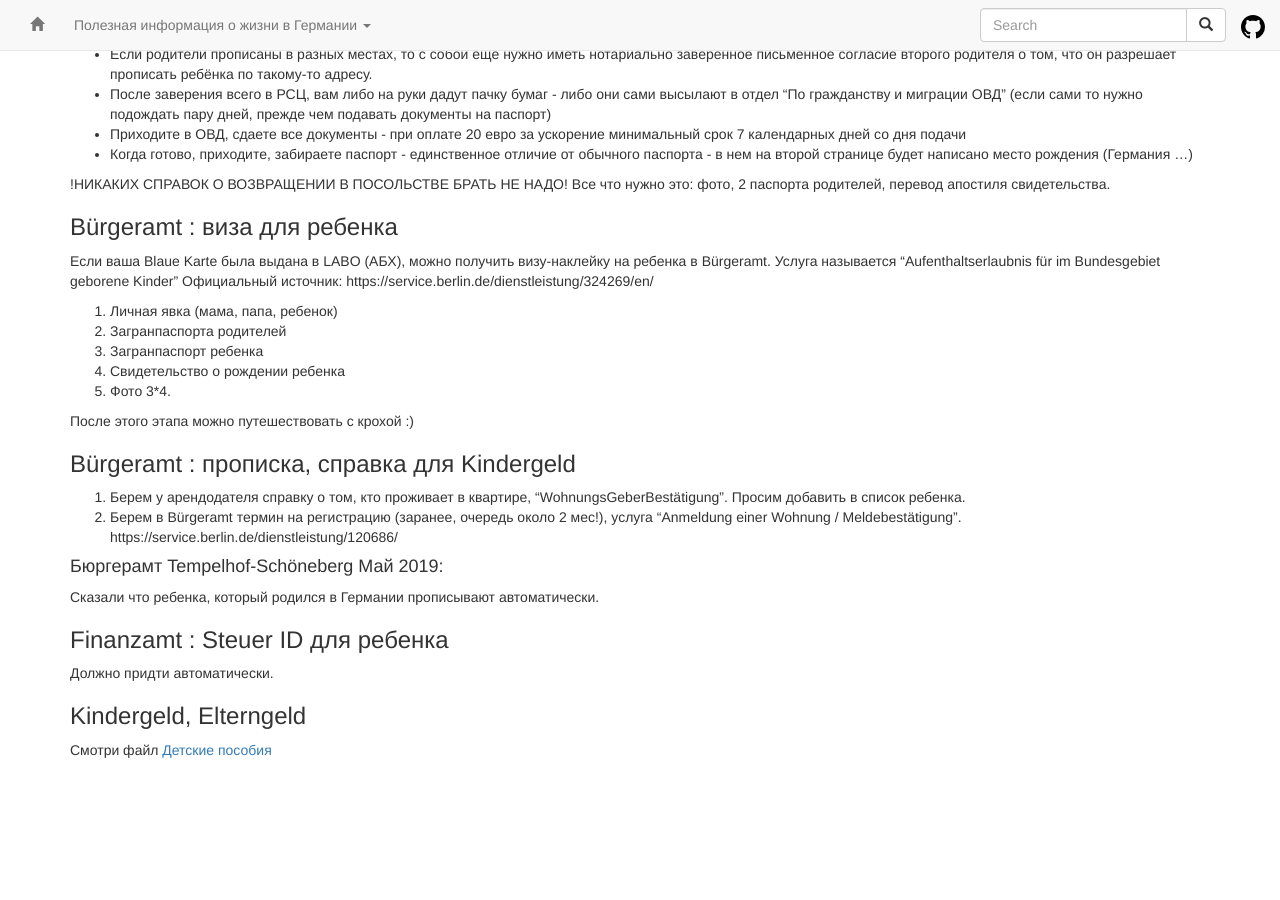
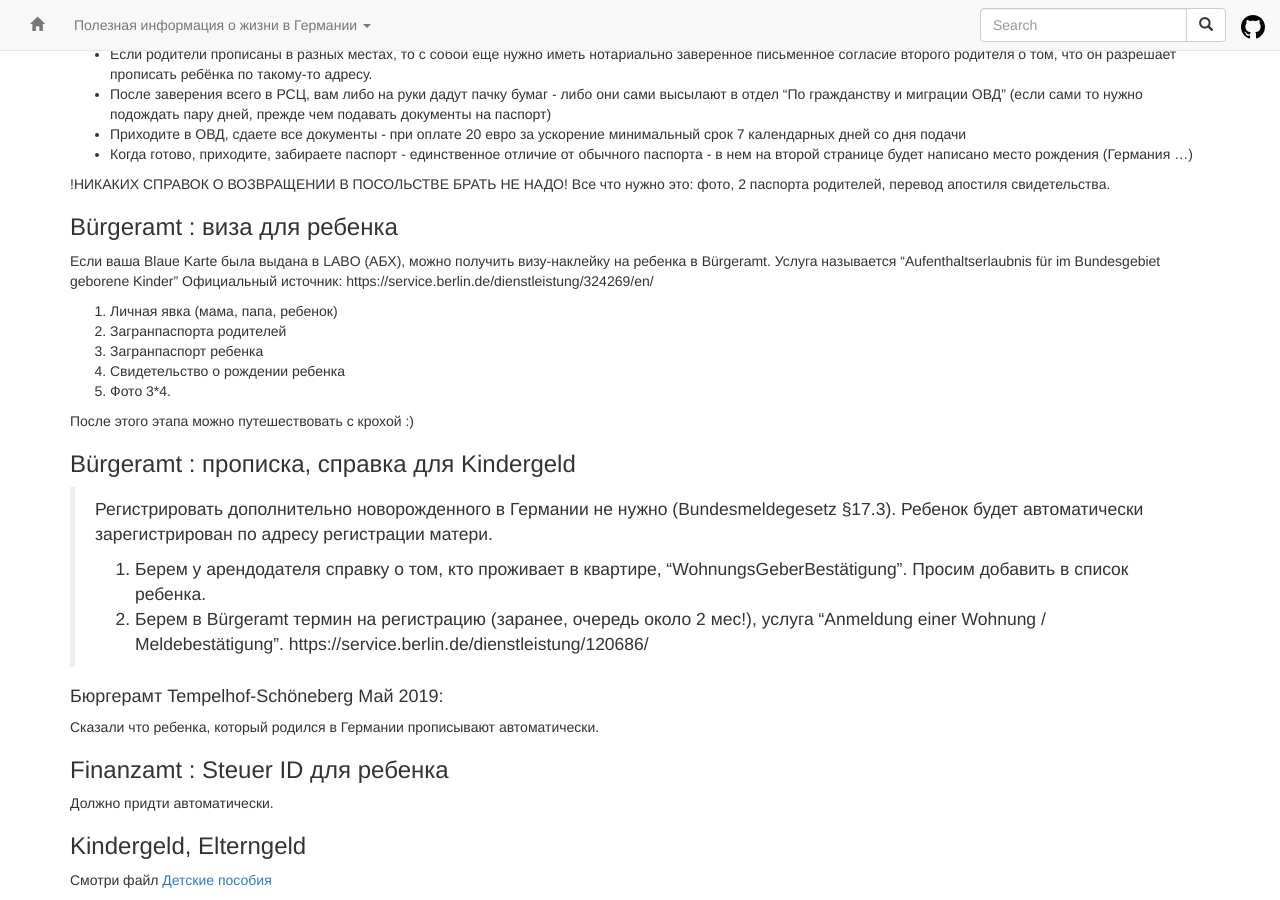
Before and after one commit to ru-de/faq, a Jekyll site: the page built from pages/Оформление новорожденных.md, in a window 1280 px wide and 900 px high, scrolled down 4100 px. Built offline with Jekyll 4.4.1, drawn with Linux system fonts in a browser that asks for light colours; nearby versions of some CDN libraries; before the commit the page ends 4870 px from its top, so only the background shows below that.

Commit message:
Travis #1200: sync github pages

```diff
--- a/pages/Оформление новорожденных.md
+++ b/pages/Оформление новорожденных.md
@@ -160,6 +160,7 @@ layout: default
 
 
 ### Bürgeramt : прописка, справка для Kindergeld
+> Регистрировать дополнительно новорожденного в Германии не нужно (Bundesmeldegesetz §17.3). Ребенок будет автоматически зарегистрирован по адресу регистрации матери.
 1. Берем у арендодателя справку о том, кто проживает в квартире, "WohnungsGeberBestätigung". Просим добавить в список ребенка.
 1. Берем в Bürgeramt термин на регистрацию (заранее, очередь около 2 мес!), услуга "Anmeldung einer Wohnung / Meldebestätigung".
 https://service.berlin.de/dienstleistung/120686/
```
